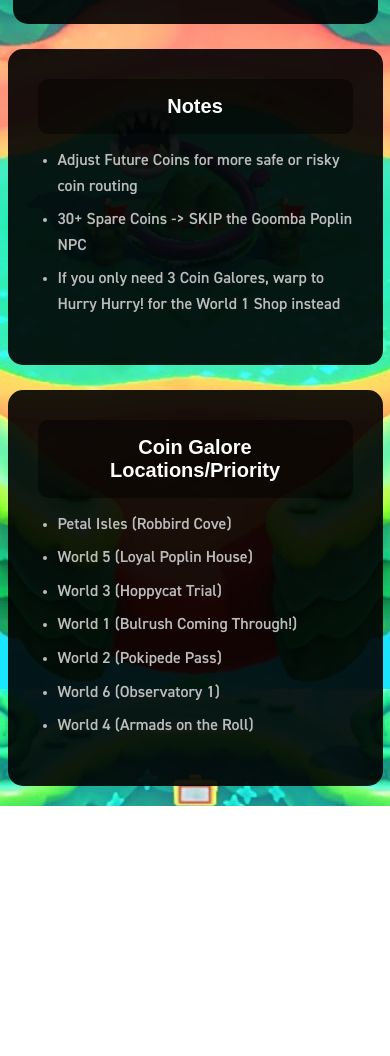
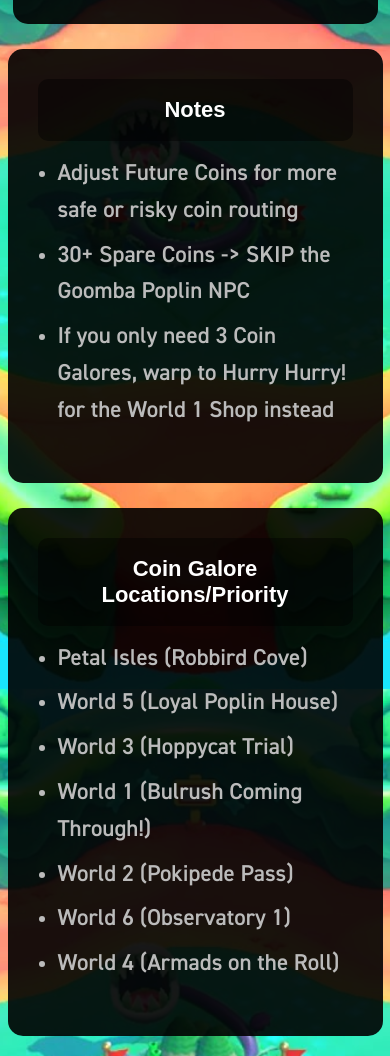
Before and after one commit to notCodek/FlowerCoinCalculator, a plain HTML site: page index.html in a window 390 px wide. Shown: the part 999-2055 px from the top of the page. Before the commit the page ends 1805 px from the top, so only its background shows below. Drawn offline with Linux system fonts and the light colour scheme.

Commit message:
Fixed mobile text size

```diff
--- a/index.html
+++ b/index.html
@@ -231,20 +231,6 @@
       .calculator-wrapper {
         width: 90%;
       }
-
-      .panel-content {
-        font-size: 16px;
-        line-height: 1.4;
-      }
-
-      .toggle-btn {
-        padding: 16px;
-        font-size: 20px;
-      }
-
-      .notes-list, .note {
-        font-size: 16px;
-      }
     }
   </style>
 </head>
```
